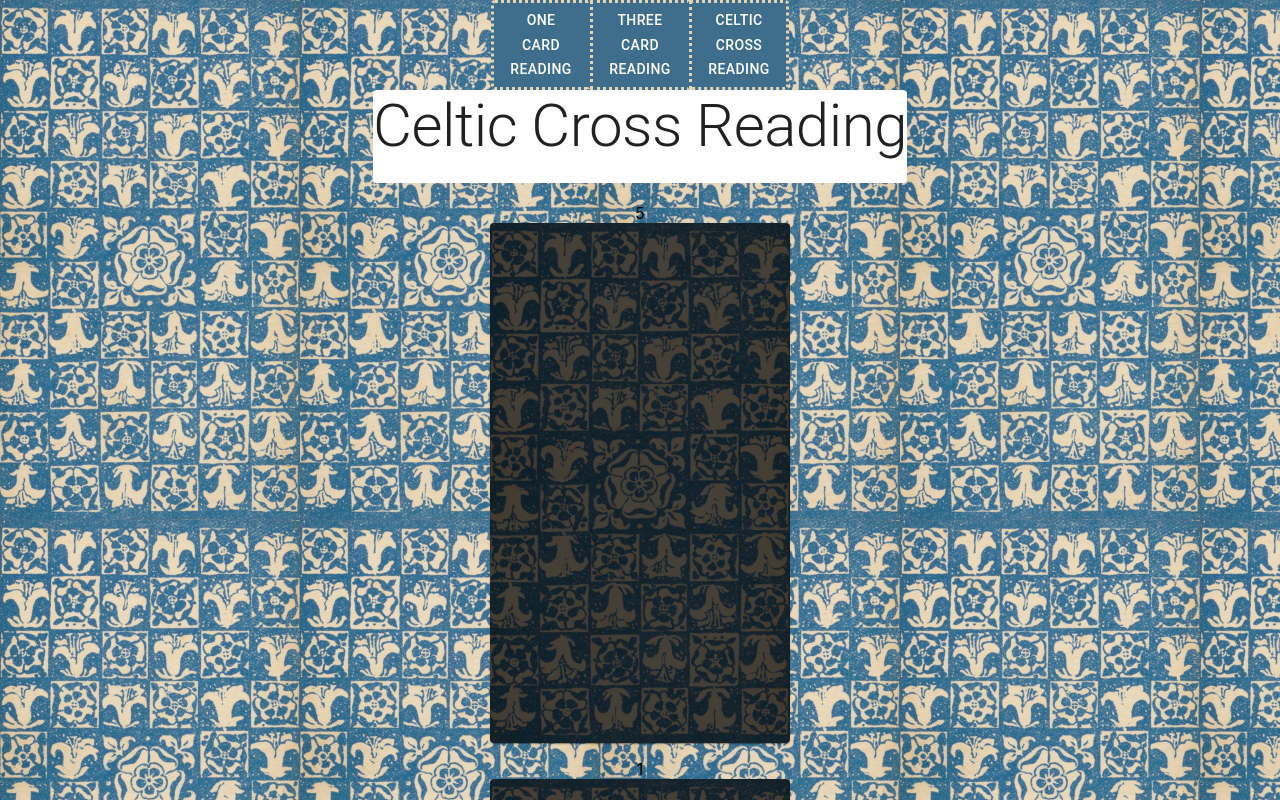
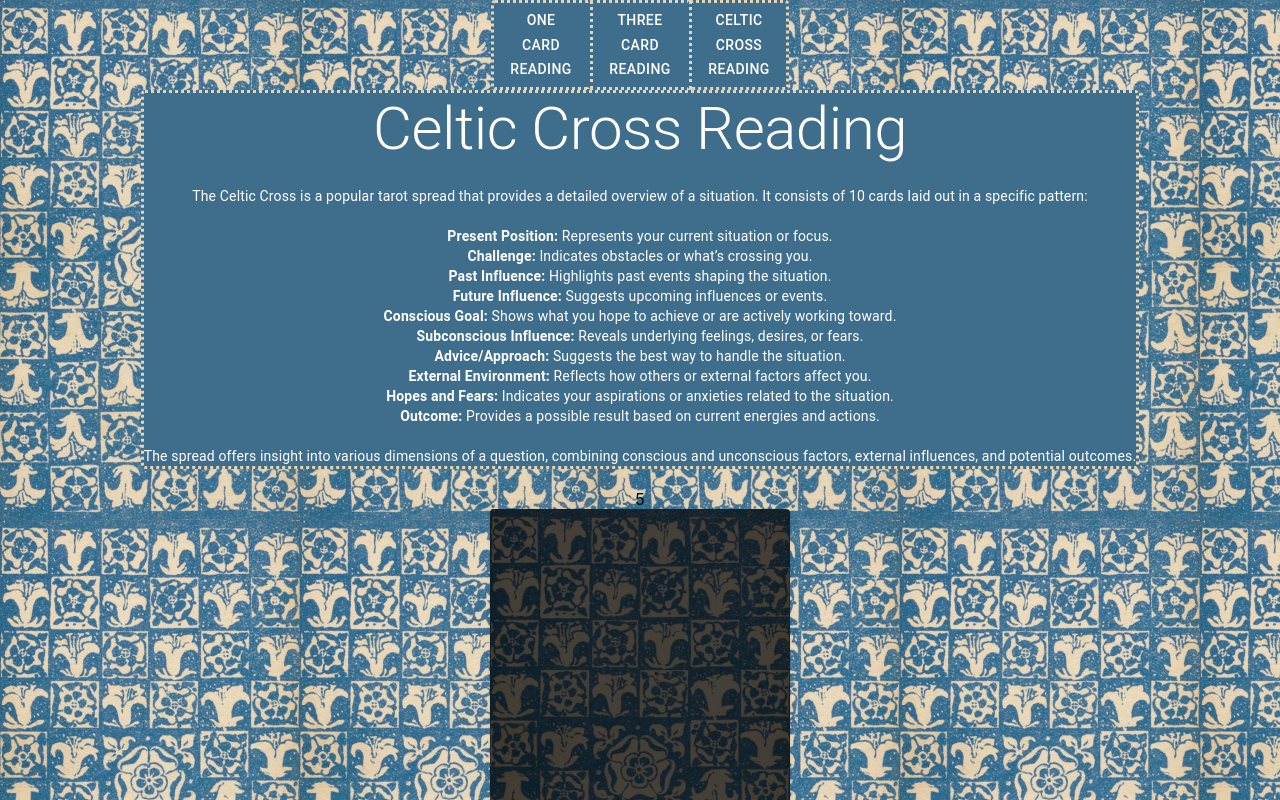
Before and after one commit to elena-cukanovaite/tarot-reading, a React (Create React App) app: page /celticcross in a window 1280 px wide. Shown: the top 800 px of the page. Built offline with nearby package versions, Linux system fonts and the light colour scheme.

Commit message:
Fixing the text box for the Celtic Cross reading

```diff
--- a/src/CelticCross.js
+++ b/src/CelticCross.js
@@ -6,6 +6,11 @@ import Typography from "@mui/material/Typography";
 import Paper from "@mui/material/Paper";
 
 let widthInput = 300;
+const sx = {
+  color: "#ffffff",
+  backgroundColor: "#3f6e8c",
+  border: "3px dotted #e3d4b5",
+};
 
 const CelticCross = () => {
   return (
@@ -13,14 +18,63 @@ const CelticCross = () => {
       <center>
         <Box>
           <Grid container justifyContent="center">
-            <Paper elevation={0}>
+            <Paper sx={sx} elevation={0}>
               <Typography gutterBottom variant="h2" component="div">
                 Celtic Cross Reading
               </Typography>
-              <Typography
-                variant="body2"
-                sx={{ color: "text.secondary" }}
-              ></Typography>
+              <Typography variant="body2">
+                The Celtic Cross is a popular tarot spread that provides a
+                detailed overview of a situation. It consists of 10 cards laid
+                out in a specific pattern:
+                <br></br>
+                <br></br>
+                <ul style={{ listStyleType: "none", padding: 0, margin: 0 }}>
+                  <li>
+                    <b>Present Position:</b> Represents your current situation
+                    or focus.
+                  </li>
+                  <li>
+                    <b>Challenge:</b> Indicates obstacles or what’s crossing
+                    you.
+                  </li>
+                  <li>
+                    <b>Past Influence:</b> Highlights past events shaping the
+                    situation.
+                  </li>
+                  <li>
+                    <b>Future Influence:</b> Suggests upcoming influences or
+                    events.
+                  </li>
+                  <li>
+                    <b>Conscious Goal:</b> Shows what you hope to achieve or are
+                    actively working toward.
+                  </li>
+                  <li>
+                    <b>Subconscious Influence:</b> Reveals underlying feelings,
+                    desires, or fears.
+                  </li>
+                  <li>
+                    <b>Advice/Approach:</b> Suggests the best way to handle the
+                    situation.
+                  </li>
+                  <li>
+                    <b>External Environment:</b> Reflects how others or external
+                    factors affect you.
+                  </li>
+                  <li>
+                    <b>Hopes and Fears:</b> Indicates your aspirations or
+                    anxieties related to the situation.
+                  </li>
+                  <li>
+                    <b>Outcome:</b> Provides a possible result based on current
+                    energies and actions.
+                  </li>
+                </ul>
+                <br></br>
+                The spread offers insight into various dimensions of a question,
+                combining conscious and unconscious factors, external
+                influences, and potential outcomes.
+              </Typography>
             </Paper>
           </Grid>
         </Box>
```
